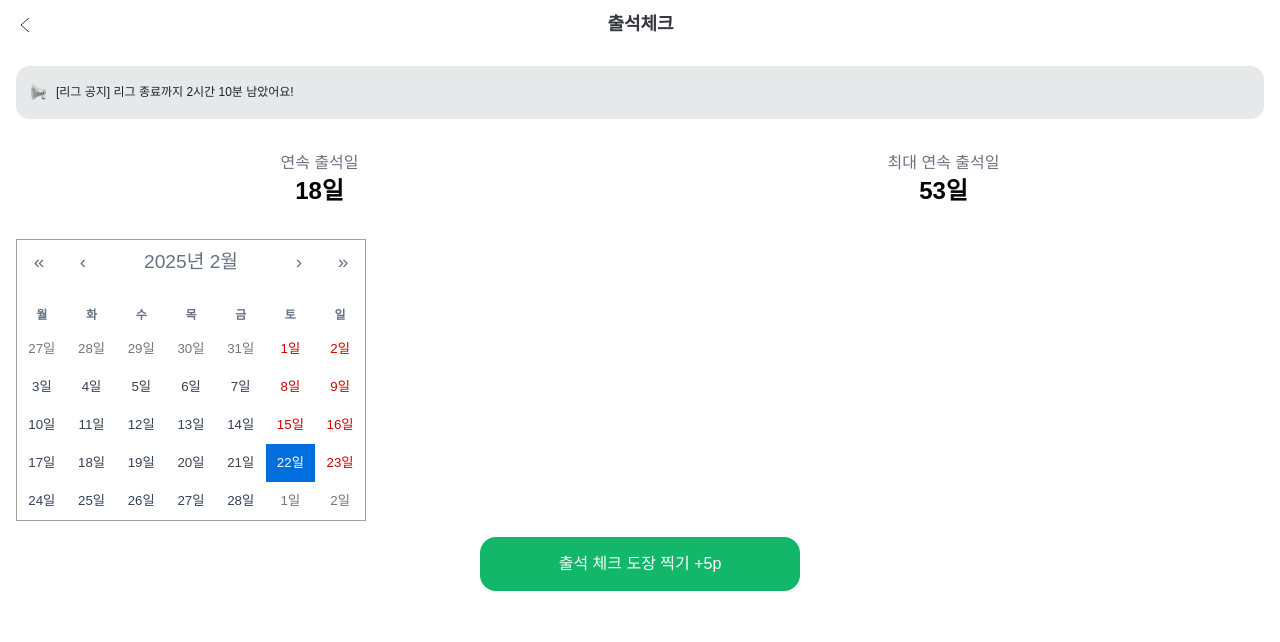
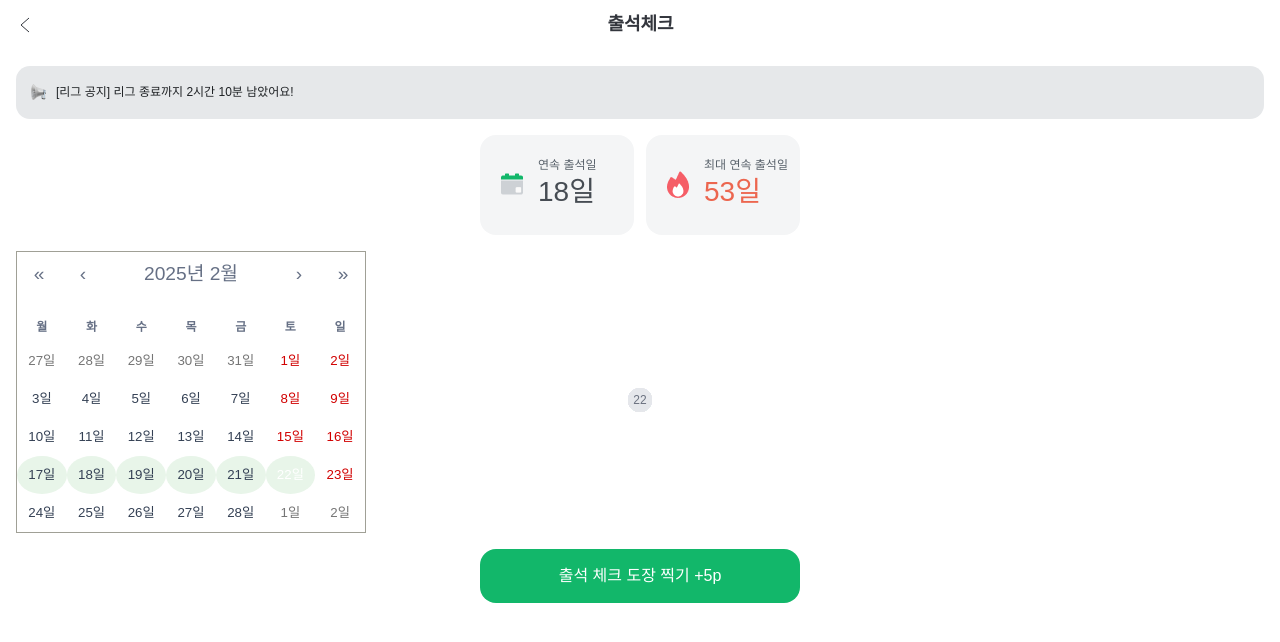
Before and after one commit to plus100kt/moayong-FE, a Next.js app: page /attendance in a window 1280 px wide. Shown: the top 642 px of the page. Built offline with nearby package versions, Linux system fonts and the light colour scheme; a web font is replaced by a local one.

Commit message:
feat: 출석 알림판 구현 및 캘린더 기능 수정

```diff
--- a/src/_components/AttendanceCalendar.tsx
+++ b/src/_components/AttendanceCalendar.tsx
@@ -1,28 +1,28 @@
+// src/_components/AttendanceCalendar.tsx
 'use client';
 
-import Calendar from 'react-calendar';
+import Calendar, { TileArgs } from 'react-calendar';
 import 'react-calendar/dist/Calendar.css';
-import { useState } from 'react';
+import { Dispatch, SetStateAction } from 'react';
+import { Value } from 'react-calendar/dist/esm/shared/types.js';
 
-const AttendanceCalendar = () => {
-  const [date, setDate] = useState(new Date());
-  const attendanceDates = [
-    new Date(2025, 4, 5),
-    new Date(2025, 4, 7),
-    new Date(2025, 4, 8),
-  ]; // 출석한 날짜 데이터 (yyyy, mm(0부터 시작), dd)
-  const currentWeekStart = new Date(2025, 4, 5); // 현재 주차 시작 날짜
-  const currentWeekEnd = new Date(2025, 4, 11); // 현재 주차 종료 날짜
+interface AttendanceCalendarProps {
+  attendanceDates: Date[];
+  currentDate: Date;
+  setDate: Dispatch<SetStateAction<Date>>;
+}
 
+const AttendanceCalendar = ({ attendanceDates, currentDate, setDate }: AttendanceCalendarProps) => {
   // 날짜 포맷팅 함수 (yyyy-mm-dd)
-  const formatDate = (date: any) => {
+  const formatDate = (date: Date): string => {
     const year = date.getFullYear();
     const month = String(date.getMonth() + 1).padStart(2, '0');
     const day = String(date.getDate()).padStart(2, '0');
     return `${year}-${month}-${day}`;
   };
 
-  const tileClassName = ({ date, view }: any) => {
+  // 날짜 스타일 적용 함수
+  const tileClassName = ({ date, view }: TileArgs): string | null => {
     if (view === 'month') {
       const formattedDate = formatDate(date);
       const attendanceFormattedDates = attendanceDates.map(formatDate);
@@ -31,31 +31,54 @@ const AttendanceCalendar = () => {
         return 'react-calendar__tile--attendance';
       }
 
+      // 현재 주차인지 확인하여 스타일 적용
+      const currentWeekStart = new Date(currentDate);
+      currentWeekStart.setDate(currentDate.getDate() - currentDate.getDay()); // 이번 주 시작 (일요일)
+      const currentWeekEnd = new Date(currentWeekStart);
+      currentWeekEnd.setDate(currentWeekStart.getDate() + 6); // 이번 주 종료 (토요일)
+
       if (date >= currentWeekStart && date <= currentWeekEnd) {
         return 'react-calendar__tile--currentWeek';
       }
     }
+    return null;
   };
 
-  const tileContent = ({ date, view }: any) => {
+  // 날짜 안에 표시할 내용
+  const tileContent = ({ date, view }: TileArgs): React.ReactNode => {
     if (view === 'month') {
       const formattedDate = formatDate(date);
       const attendanceFormattedDates = attendanceDates.map(formatDate);
 
       if (attendanceFormattedDates.includes(formattedDate)) {
         return (
-          <div className="absolute top-1/2 left-1/2 -translate-x-1/2 -translate-y-1/2 text-white text-xs rounded-full w-6 h-6 flex items-center justify-center">
+          <div className="absolute top-1/2 left-1/2 -translate-x-1/2 -translate-y-1/2 text-white text-xs rounded-full w-6 h-6 flex items-center justify-center bg-green-500">
+            {date.getDate()}
+          </div>
+        );
+      } else if (date < new Date()) {
+        // 출석하지 않은 과거 날짜에 회색 표시
+        return (
+          <div className="absolute top-1/2 left-1/2 -translate-x-1/2 -translate-y-1/2 text-gray-500 text-xs rounded-full w-6 h-6 flex items-center justify-center bg-gray-200">
             {date.getDate()}
           </div>
         );
       }
     }
+    return null;
+  };
+
+  // 날짜 선택 시 상태 업데이트
+  const onChange = (newDate: Value, event: React.MouseEvent<HTMLButtonElement>) => {
+    if (newDate instanceof Date) {
+      setDate(newDate);
+    }
   };
 
   return (
     <Calendar
-      // onChange={setDate}
-      value={date}
+      onChange={onChange}
+      value={currentDate}
       locale="ko-KR"
       tileClassName={tileClassName}
       tileContent={tileContent}
--- a/src/app/attendance/page.tsx
+++ b/src/app/attendance/page.tsx
@@ -1,15 +1,40 @@
 'use client';
 
 import AttendanceCalendar from "src/_components/AttendanceCalendar";
-import React from "react";
+import React, { useCallback, useState } from "react";
 import Button from "src/_components/Button";
 import Image from "next/image";
 import { useRouter } from "next/navigation";
 import backbar from 'src/assets/appbar.svg'
 import megaphone from 'src/assets/images/icon-megaphone.png'
+import fire from 'src/assets/images/icon-fire.png'
+import calendar from 'src/assets/images/icon-calendar.png'
 
 const AttendancePage = () => {
   const router = useRouter();
+  const [attendanceDates, setAttendanceDates] = useState<Date[]>([
+    new Date(2025, 4, 5),
+    new Date(2025, 4, 7),
+    new Date(2025, 4, 8),
+  ]);
+  const [date, setDate] = useState<Date>(new Date());
+
+  const handleAttendanceCheck = useCallback(() => {
+    const today = new Date();
+    const formattedToday = new Date(today.getFullYear(), today.getMonth(), today.getDate());
+
+    // 이미 출석한 날짜인지 확인
+    const alreadyAttended = attendanceDates.some(
+      (attendedDate) =>
+        attendedDate.getFullYear() === formattedToday.getFullYear() &&
+        attendedDate.getMonth() === formattedToday.getMonth() &&
+        attendedDate.getDate() === formattedToday.getDate()
+    );
+
+    if (!alreadyAttended) {
+      setAttendanceDates((prevDates) => [...prevDates, formattedToday]);
+    }
+  }, [attendanceDates]);
 
   return (
     <div className="flex flex-col items-center h-screen bg-white">
@@ -30,24 +55,39 @@ const AttendancePage = () => {
       </div>
 
       {/* Attendance Info */}
-      <div className="flex justify-around w-full p-4">
-        <div className="flex flex-col items-center">
-          <div className="text-gray-500">연속 출석일</div>
-          <div className="text-2xl font-bold">18일</div>
+      <div className="flex w-full justify-center gap-[12px]">
+        <div className="flex flex-col items-start justify-end pl-[16px] pb-[25px] w-[154px] h-[100px] bg-gray-5 rounded-[16px]">
+          <div className="flex gap-[10px] items-center">
+            <Image src={calendar} alt="" />
+            <div className="flex flex-col items-start">
+              <div className="text-gray-60 caption-md">연속 출석일</div>
+              <div className="text-gray-70 title-lg">18일</div>
+            </div>
+          </div>
         </div>
-        <div className="flex flex-col items-center">
-          <div className="text-gray-500">최대 연속 출석일</div>
-          <div className="text-2xl font-bold">53일</div>
+        <div className="flex flex-col items-start justify-end pl-[16px] pb-[25px] w-[154px] h-[100px] bg-gray-5 rounded-[16px]">
+          <div className="flex gap-[10px] items-center">
+            <Image src={fire} alt="" />
+            <div className="flex flex-col items-start">
+              <div className="text-gray-60 caption-md">최대 연속 출석일</div>
+              <div className="text-danger title-lg">53일</div>
+            </div>
+          </div>
         </div>
       </div>
 
       {/* Calendar */}
       <div className="w-full p-4">
-        <AttendanceCalendar />
+        <AttendanceCalendar
+          attendanceDates={attendanceDates}
+          currentDate={date}
+          setDate={setDate}
+        />
       </div>
 
       {/* Button */}
-      <Button.Default size={"large"}>
+      <Button.Default size={"large"} onClick={handleAttendanceCheck}
+      >
         출석 체크 도장 찍기 +5p
       </Button.Default>
     </div>
```
Also changed, not shown: src/assets/images/icon-calendar.png (added), src/assets/images/icon-fire.png (added).
